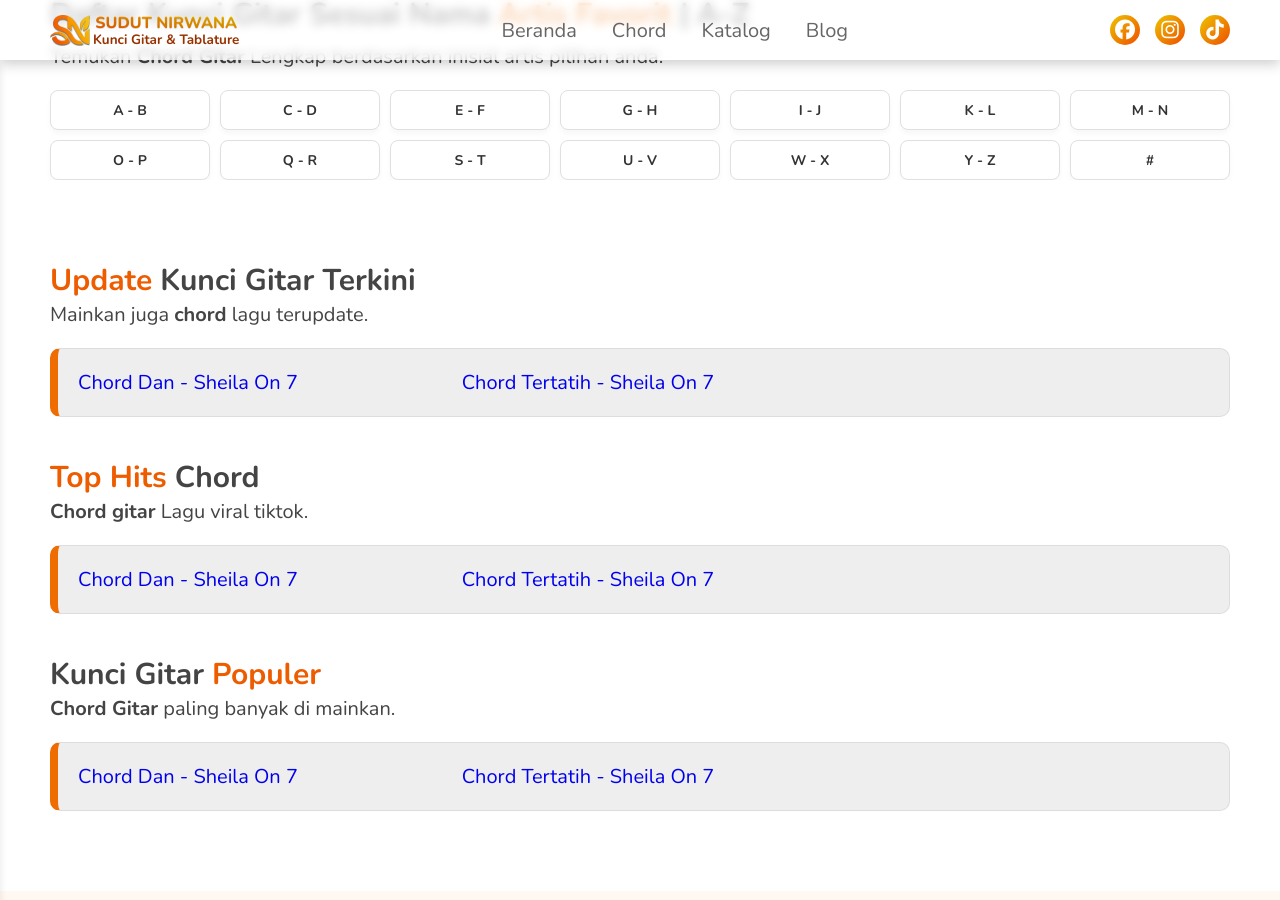
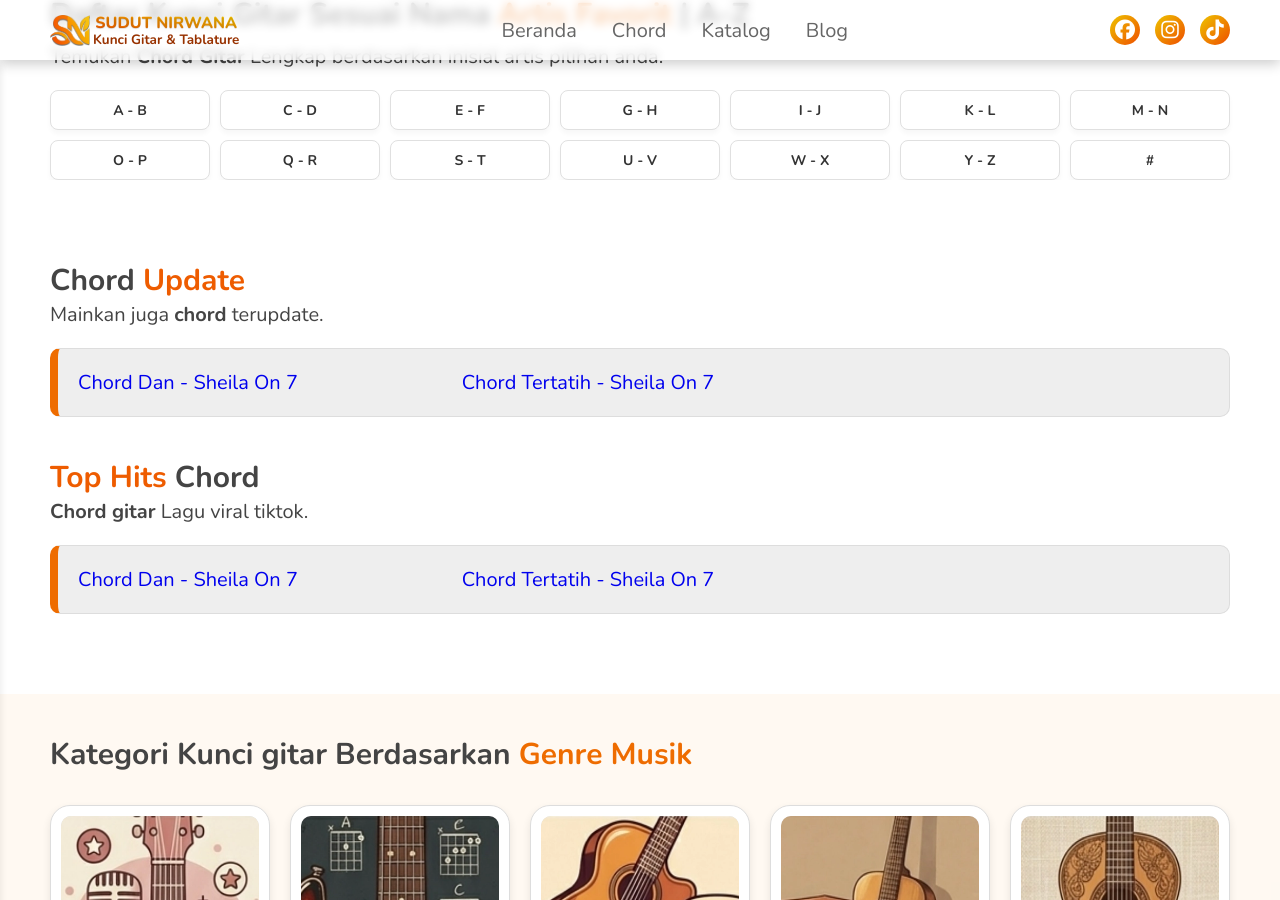
Before and after one commit to sudut-nirwana/sudut-nirwana-main, a Jekyll site: the page built from index.html, in a window 1280 px wide and 900 px high, scrolled down 643 px. Built offline with Jekyll 4.4.1, drawn with Linux system fonts in a browser that asks for light colours.

Commit message:
Update chord-showcase.html

```diff
--- a/_includes/chord-showcase.html
+++ b/_includes/chord-showcase.html
@@ -1,7 +1,7 @@
 <section class="chordwrapper" id="chordwrapper">
       <div class="container">
-         <h2 class="reveal up"><span>Update</span> <strong>Kunci Gitar</strong> Terkini</h2>
-         <p class="reveal up">Mainkan juga <strong>chord</strong> lagu terupdate.</p>
+         <h2 class="reveal up"><strong>Chord</strong> <span>Update</span></h2>
+         <p class="reveal up">Mainkan juga <strong>chord</strong> terupdate.</p>
          <div class="box-chord-terbaru reveal up">
             {% for item in site.chord limit:10 %}
             <div class="chord-item">
@@ -20,7 +20,7 @@
             {% endfor %}
          </div>
 
-         <h2 class="reveal up"><strong>Kunci Gitar</strong> <span>Populer</span></h2>
+         <!--<h2 class="reveal up"><strong>Kunci Gitar</strong> <span>Populer</span></h2>
          <p class="reveal up"><strong>Chord Gitar</strong> paling banyak di mainkan.</p>
          <div class="box-chord-terbanyak reveal up">
             {% for item in site.chord limit:10 %}
@@ -28,6 +28,6 @@
             <a href="{{ item.url }}">Chord {{ item.title }} - {{ item.artist }}</a>
             </div>
             {% endfor %}
-         </div>
+         </div>-->
       </div>
    </section>
```
